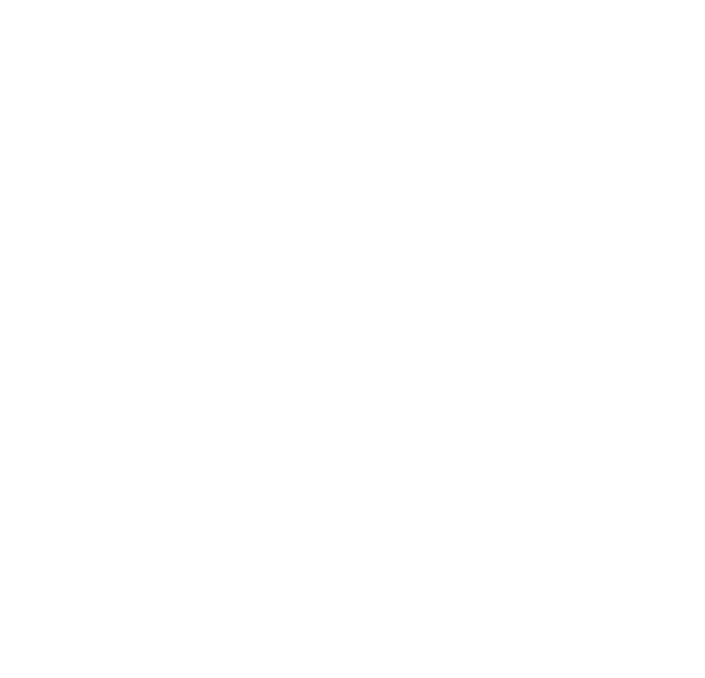
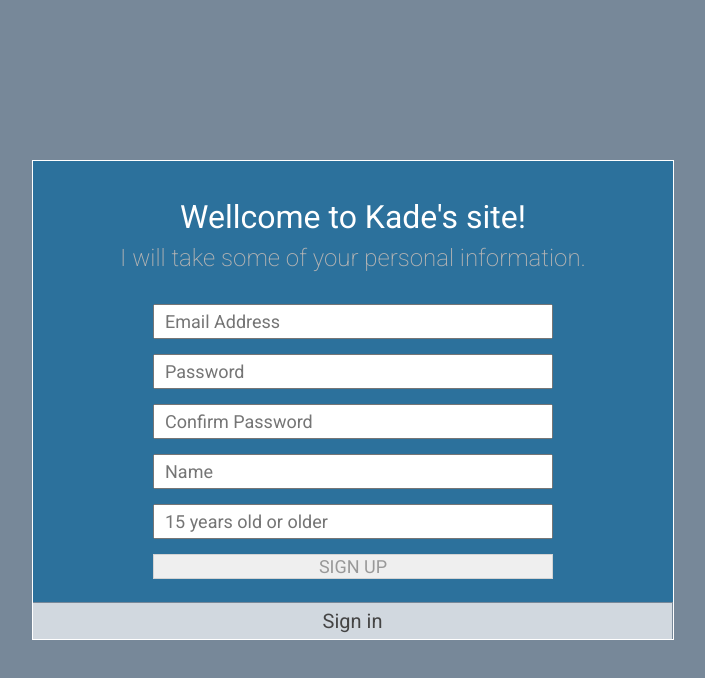
Before and after one commit to Ahndaegeun/Sign-in-up, a plain HTML site: page index-sign-up.html in a window 1280 px wide. Shown: the whole page, without its empty margins (287-992 px from the left). Drawn offline with nearby package versions, Linux system fonts and the light colour scheme.

Commit message:
Sign-in-up finish

```diff
--- /dev/null
+++ b/css/base.css
@@ -0,0 +1,112 @@
+/* RESET */
+html { font-size: 62.5%; }
+body {
+    font-size: 1.6rem;
+    background: lightslategray;
+}
+body * {
+    color: #999;
+    font-size: 1.8rem;
+    font-weight: 400;
+    font-family: "Roboto", sans-serif;
+    /* box-sizing: border-box; */
+}
+a { text-decoration: none; }
+
+/* COMMON */
+.body__container {
+    height: 100vh;
+    display: flex;
+    justify-content: center;
+    align-items: center;
+}
+
+.wrapper {
+    width: 60rem;
+    margin: 0 auto;
+    padding: 3rem 2rem;
+    background: rgb(44, 113, 156);
+    border: .1rem solid #fff;
+    display: flex;
+    flex-direction: column;
+    justify-content: center;
+    align-items: center;
+    position: relative;
+}
+
+/* BUTTON */
+.btn-group {
+    position: absolute;
+    bottom: 0;
+    left: 0;
+    display: flex;
+    width: 100%;
+    justify-content: center;
+    background: rgb(209, 216, 223);
+}
+
+.btn {
+    display: block;
+    text-align: center;
+    font-size: 2rem;
+    color: #fff;
+    background: rgba(109, 130, 151, 0.507);
+    border: .1rem solid lightslategray;
+    padding: .5rem 1rem;
+    outline: none;
+    cursor: pointer;
+}
+
+.btn:hover {
+    background: rgb(44, 113, 156);
+    color: #fff;
+}
+
+.btn-footer {
+    padding: .8rem 2rem;
+}
+
+/* HEADER */
+header .summary {
+    text-align: center;
+    margin-bottom: 3rem;
+}
+
+header .summary__title a {
+    display: block;
+    font-size: 3.2rem;
+    color: #fff;
+    padding: 1rem .5rem;
+}
+
+header .summary__description {
+    font-size: 2.4rem;
+    line-height: 1.3;
+    letter-spacing: 1;
+    font-weight: 200;
+    color: rgb(179, 179, 179);
+}
+
+/* FOOTER */
+footer {
+    position: absolute;
+    left: 0;
+    bottom: 0;
+    width: 100%;
+}
+
+.btn-group .btn {
+    width: 100%;
+    border: none;
+    border-top: .1rem solid lightslategray;
+    background: inherit;
+    color: #444;
+}
+
+.btn-group .btn:hover {
+    opacity: .5;
+}
+
+.btn-group .btn:nth-child(1) {
+    border-right: .1rem solid lightslategray;
+}
--- a/css/sign-in.css
+++ b/css/sign-in.css
@@ -0,0 +1,35 @@
+.btn.btn-footer.in { display: none; }
+
+/* MAIN */
+main {
+    width: 40rem;
+    margin-bottom: 3rem;
+}
+
+main form {
+    display: flex;
+    flex-direction: column;
+    align-items: center;
+    width: 100%;
+}
+
+main form * {
+    width: 100%;
+    box-sizing: border-box;
+}
+
+main form input {
+    margin-bottom: 1.5rem;
+    padding: .5rem 1rem;
+    outline: none;
+}
+
+main form button { border: 1px solid lightgray; }
+
+main form button:hover {
+    cursor: pointer;
+    background: lightgray;
+    color: #fff;
+    outline: none;
+    border: 1px solid lightgray;
+}
--- a/css/sign-up.css
+++ b/css/sign-up.css
@@ -0,0 +1,35 @@
+.btn.btn-footer.up { display: none; }
+
+/* MAIN */
+main {
+    width: 40rem;
+    margin-bottom: 3rem;
+}
+
+main form {
+    display: flex;
+    flex-direction: column;
+    align-items: center;
+    width: 100%;
+}
+
+main form * {
+    width: 100%;
+    box-sizing: border-box;
+}
+
+main form input {
+    margin-bottom: 1.5rem;
+    padding: .5rem 1rem;
+    outline: none;
+}
+
+main form button { border: 1px solid lightgray; }
+
+main form button:hover {
+    cursor: pointer;
+    background: lightgray;
+    color: #fff;
+    outline: none;
+    border: 1px solid lightgray;
+}
--- a/index-main.html
+++ b/index-main.html
@@ -31,6 +31,7 @@
     <!-- CSS -->
     <link rel="stylesheet" href="https://cdnjs.cloudflare.com/ajax/libs/meyer-reset/2.0/reset.min.css">
     <link href="https://fonts.googleapis.com/css2?family=Roboto:wght@400;200;700&display=swap" rel="stylesheet">
+    <link rel="stylesheet" href="./css/base.css">
     <link rel="stylesheet" href="./css/main.css">
 
     <!-- SCRIPT -->
@@ -82,7 +83,6 @@
             </footer>
         </div>
 
-        <script src="./main.js" ></script>
 </div>
 </body>
 </html>
--- a/index-sign-up.html
+++ b/index-sign-up.html
@@ -0,0 +1,77 @@
+<!DOCTYPE html>
+<html lang="en">
+<head>
+    <meta charset="UTF-8">
+    <title>Kade's site</title>
+    <meta name="author" content="KADE">
+    <meta name="description" content="This site is Kade's site. If you have an ID, click Login. Or click Sign Up">
+    <meta name="viewport" content="width=device-width, initial-scale=1.0">
+    <meta http-equiv="X-UA-Compatible" content="ie=edge">
+
+    <!-- OG -->
+    <meta property="og:type" content="website">
+    <meta property="og:site_name" content="Kade's site">
+    <meta property="og:title" content="Wellcome Kade's site">
+    <meta property="og:description" content="This site is Kade's site. If you have an ID, click Login. Or click Sign Up">
+    <meta property="og:image" content="./assets/cloud-og,tw.png">
+    <meta property="og:url" content="/index-main">
+
+    <!-- Twitter Card -->
+    <meta property="twitter:card" content="summary">
+    <meta property="twitter:site" content="Kade's site">
+    <meta property="twitter:title" content="Wellcome Kade's site">
+    <meta property="twitter:description" content="This site is Kade's site. If you have an ID, click Login. Or click Sign Up">
+    <meta property="twitter:image" content="./assets/cloud-og,tw.png">
+    <meta property="twitter:url" content="/index-main">
+
+    <!-- Favicon -->
+    <link rel="icon" href="./favicon.png">
+    <link rel="apple-touch-icon" href="./favicon.png">
+
+    <!-- CSS -->
+    <link rel="stylesheet" href="https://cdnjs.cloudflare.com/ajax/libs/meyer-reset/2.0/reset.min.css">
+    <link href="https://fonts.googleapis.com/css2?family=Roboto:wght@400;200;700&display=swap" rel="stylesheet">
+    <link rel="stylesheet" href="./css/base.css">
+    <link rel="stylesheet" href="./css/sign-up.css">
+
+    <!-- SCRIPT -->
+
+
+</head>
+<body>
+<div class="body__container">
+
+        <div class="wrapper">
+            <header>
+                <div class="summary">
+                    <h1 class="summary__title">
+                        <a href="/index-main.html">Wellcome to Kade's site!</a>
+                    </h1>
+                    <p class="summary__description">
+                        I will take some of your personal information.
+                    </p>
+                </div>
+            </header>
+
+            <main>
+                <form action="#" method="POST">
+                    <input type="email" placeholder="Email Address">
+                    <input type="password" placeholder="Password">
+                    <input type="password" placeholder="Confirm Password">
+                    <input type="text" placeholder="Name">
+                    <input type="number" placeholder="15 years old or older" min="15" max="99">
+                    <button type="submit">SIGN UP</button>
+                </form>
+            </main>
+
+            <footer>
+                <div class="btn-group">
+                    <a href="./index-sign-in.html" class="btn btn-footer in">Sign in</a>
+                    <a href="./index-sign-up.html" class="btn btn-footer up">Sign up</a>
+                </div>
+            </footer>
+        </div>
+
+</div>
+</body>
+</html>
```
Also changed, not shown: index-sign-in.html (+74 -0 lines), main.js (+7 -11 lines).
